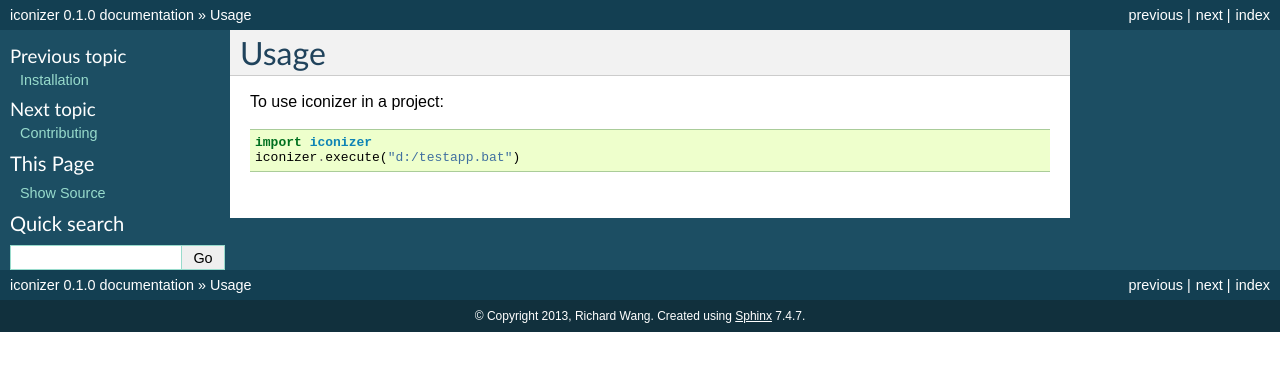
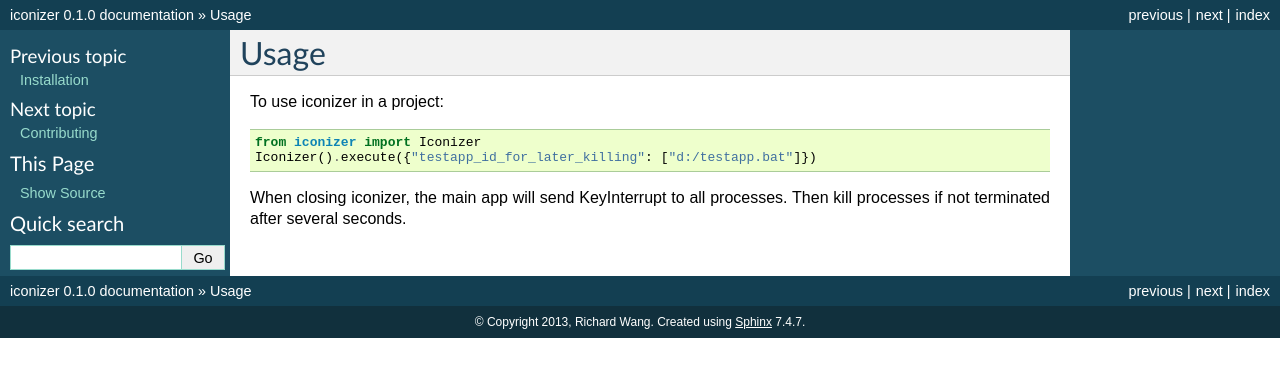
Before and after one commit to weijia/iconizer, a Sphinx documentation site: the page built from docs/usage.rst, in a window 1280 px wide. Shown: the top 377 px of the page. Built offline with Sphinx 7.4.7, drawn with Linux system fonts in a browser that asks for light colours.

Commit message:
Added usage.

```diff
--- a/docs/usage.rst
+++ b/docs/usage.rst
@@ -4,5 +4,10 @@ Usage
 
 To use iconizer in a project::
 
-	import iconizer
-	iconizer.execute("d:/testapp.bat")
+	from iconizer import Iconizer
+	Iconizer().execute({"testapp_id_for_later_killing": ["d:/testapp.bat"]})
+
+
+
+When closing iconizer, the main app will send KeyInterrupt to all processes.
+Then kill processes if not terminated after several seconds.
```
